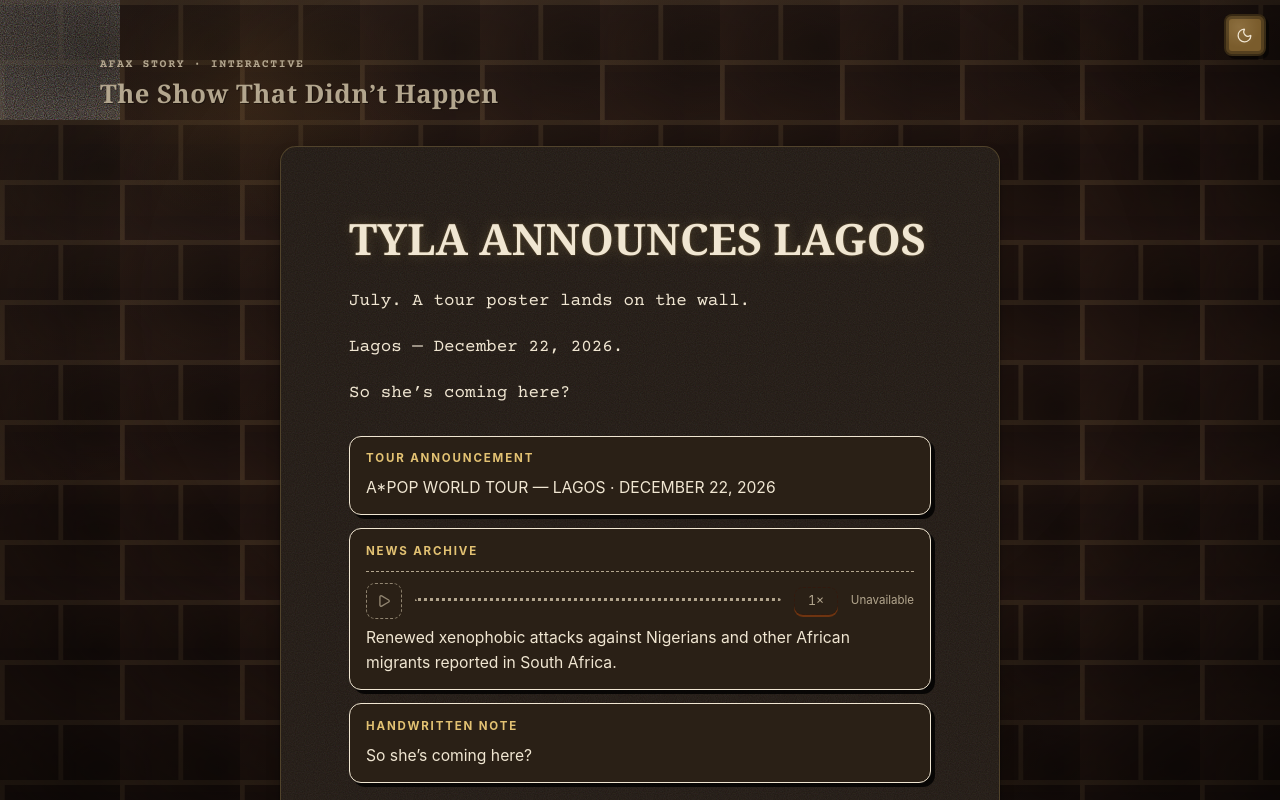
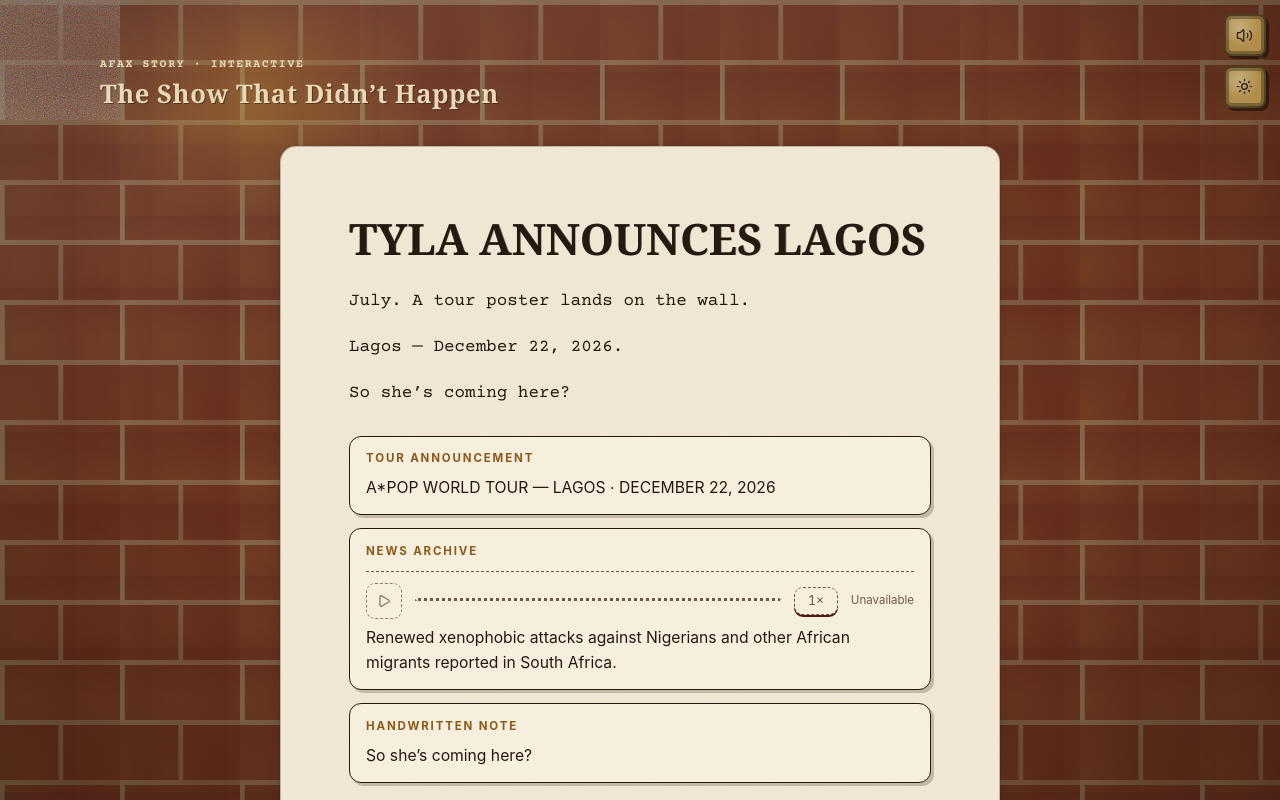
Before and after one commit to KamdyB/afax-story, a React (Vite) app: page / in a window 1280 px wide. Both pictures are taken after a click on the button 1244 px from the left and 35 px from the top of the page. Shown: the top 800 px of the page. Built offline with nearby package versions, Linux system fonts and the light colour scheme; a web font is replaced by a local one.

Commit message:
add forest ambience

```diff
--- a/src/App.tsx
+++ b/src/App.tsx
@@ -4,6 +4,7 @@
 import { initAudioOnFirstGesture } from "./audio";
 import { START_SCENE_ID, getScene } from "./data/story";
 import type { Scene } from "./data/story";
+import AmbienceToggle from "./components/AmbienceToggle";
 
 export default function App() {
   const [scene, setScene] = useState<Scene>(() => getScene(START_SCENE_ID));
@@ -15,6 +16,7 @@
     <div className="app">
       {/* The toggle floats: it stays pinned top-right while the page scrolls. */}
       <div className="theme-dock">
+        <AmbienceToggle />
         <ThemeToggle />
       </div>
       <header className="masthead">
--- /dev/null
+++ b/src/components/AmbienceToggle.tsx
@@ -0,0 +1,117 @@
+import { useEffect, useRef, useState } from "react";
+import { Volume2, VolumeX } from "lucide-react";
+
+const STORAGE_KEY = "afax-ambience";
+/** The file is pre-quieted; this is the in-app ceiling on top of it. */
+const TARGET_VOLUME = 1.0;
+const FADE_MS = 900;
+
+interface FadeToken {
+  current: number | null;
+}
+
+/** Glides an element to a target volume; pauses it when fading to zero. */
+function fadeElement(
+  audio: HTMLAudioElement,
+  target: number,
+  fadeRef: FadeToken,
+): void {
+  if (fadeRef.current !== null) {
+    window.clearInterval(fadeRef.current);
+  }
+  const startVolume = audio.volume;
+  const startedAt = performance.now();
+  fadeRef.current = window.setInterval(() => {
+    const t = Math.min(1, (performance.now() - startedAt) / FADE_MS);
+    audio.volume = startVolume + (target - startVolume) * t;
+    if (t >= 1) {
+      if (fadeRef.current !== null) window.clearInterval(fadeRef.current);
+      fadeRef.current = null;
+      if (target === 0) audio.pause();
+    }
+  }, 50);
+}
+
+/** Remembers the reader's choice. Playback always waits for a gesture. */
+function getInitialPreference(): boolean {
+  try {
+    return localStorage.getItem(STORAGE_KEY) === "on";
+  } catch {
+    return false;
+  }
+}
+
+export default function AmbienceToggle() {
+  const audioRef = useRef<HTMLAudioElement | null>(null);
+  const fadeRef = useRef<number | null>(null);
+  const [on, setOn] = useState<boolean>(getInitialPreference);
+
+  // If the reader left ambience on, resume it on their next gesture —
+  // browsers never allow playback before one.
+  useEffect(() => {
+    const audio = audioRef.current;
+    if (!on || !audio || !audio.paused) return;
+    const resume = () => {
+      if (!audio.paused) return;
+      audio.volume = 0;
+      void audio.play().catch(() => {
+        /* stays silent rather than erroring */
+      });
+      fadeElement(audio, TARGET_VOLUME, fadeRef);
+    };
+    window.addEventListener("pointerdown", resume, { once: true });
+    window.addEventListener("keydown", resume, { once: true });
+    return () => {
+      window.removeEventListener("pointerdown", resume);
+      window.removeEventListener("keydown", resume);
+    };
+  }, [on]);
+
+  const toggle = () => {
+    const audio = audioRef.current;
+    const next = !on;
+    setOn(next);
+    try {
+      localStorage.setItem(STORAGE_KEY, next ? "on" : "off");
+    } catch {
+      /* preference is session-only if storage is blocked */
+    }
+    if (!audio) return;
+    if (next) {
+      audio.volume = 0;
+      void audio.play().catch(() => {
+        /* blocked until a gesture; the resume listener retries */
+      });
+      fadeElement(audio, TARGET_VOLUME, fadeRef);
+    } else {
+      fadeElement(audio, 0, fadeRef);
+    }
+  };
+
+  return (
+    <>
+      <audio
+        ref={audioRef}
+        src={`${import.meta.env.BASE_URL}audio/ambience-forest.mp3`}
+        loop
+        preload="auto"
+      />
+      <button
+        type="button"
+        className={`theme-toggle ambience-toggle${
+          on ? " ambience-toggle--on" : ""
+        }`}
+        onClick={toggle}
+        aria-pressed={on}
+        aria-label={on ? "Turn off ambient sound" : "Turn on ambient sound"}
+        title="Ambient sound"
+      >
+        {on ? (
+          <Volume2 size={17} strokeWidth={1.75} aria-hidden="true" />
+        ) : (
+          <VolumeX size={17} strokeWidth={1.75} aria-hidden="true" />
+        )}
+      </button>
+    </>
+  );
+}
--- a/src/data/story.ts
+++ b/src/data/story.ts
@@ -718,6 +718,7 @@
       "Social-media posts shown in this experience are reconstructed composites inspired by public discourse.",
       "#ImiliInstitute #AfricaAgainstXenophobia #UNESCO #Africa",
       "Context drawn from reporting by Premium Times, The Guardian Nigeria and The Rio Times(July 2026), and coverage of her SAMA32 speech by BellaNaija and Pulse Ghana (August 2026).",
+      "Ambient sound: “zehendrew-calm-nature-ambience-379478.mp3” by zehendrew, via Pixabay (pixabay.com).",
       "The Show That Disappeared",
       "How a real grievance became a cross-border argument",
     ],
--- a/src/styles.css
+++ b/src/styles.css
@@ -1474,3 +1474,14 @@
   color: var(--text-muted);
   cursor: default;
 }
+/* Ambient toggle shares the theme-toggle stamp; stack the wall controls. */
+.ambience-toggle .lucide {
+  display: block;
+}
+
+.theme-dock {
+  display: flex;
+  flex-direction: column;
+  gap: 0.6rem;
+  align-items: flex-end;
+}
```
Also changed, not shown: 2 other files (tests, documents, lock files or other folders).
